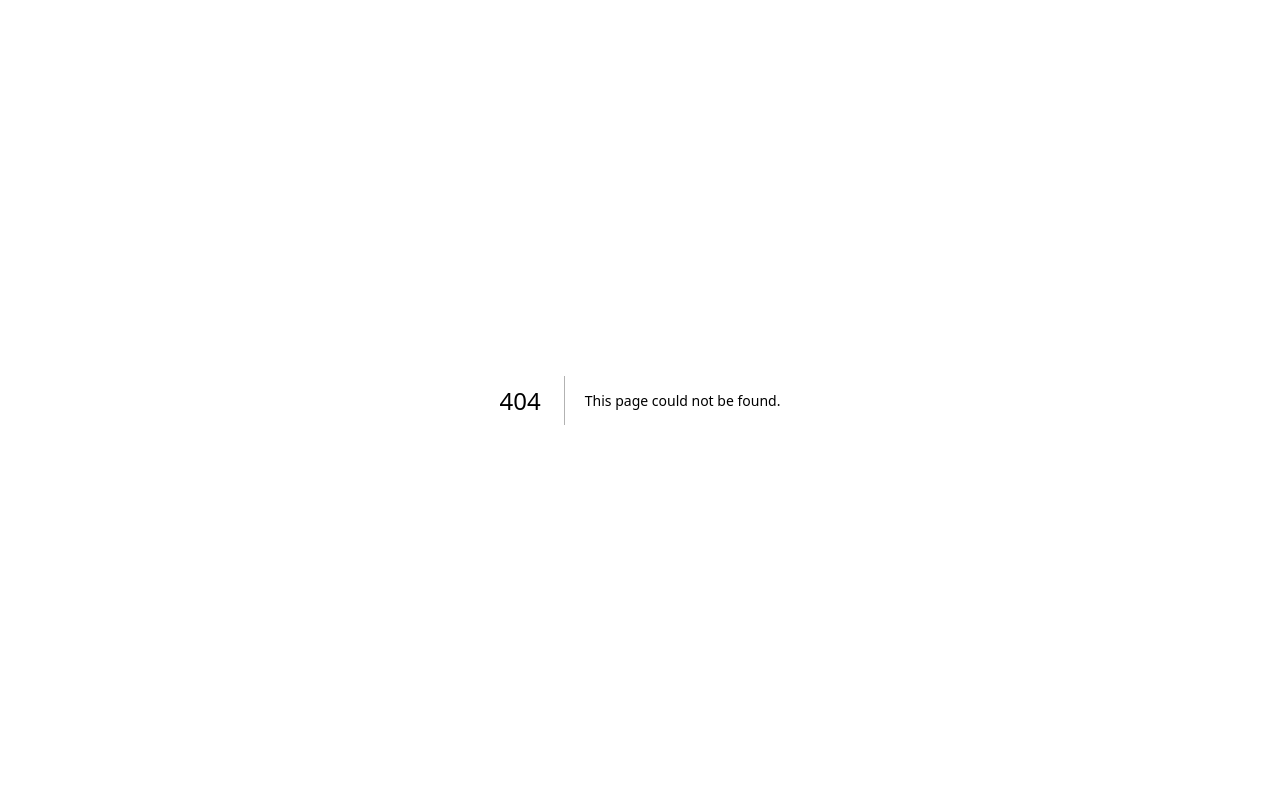
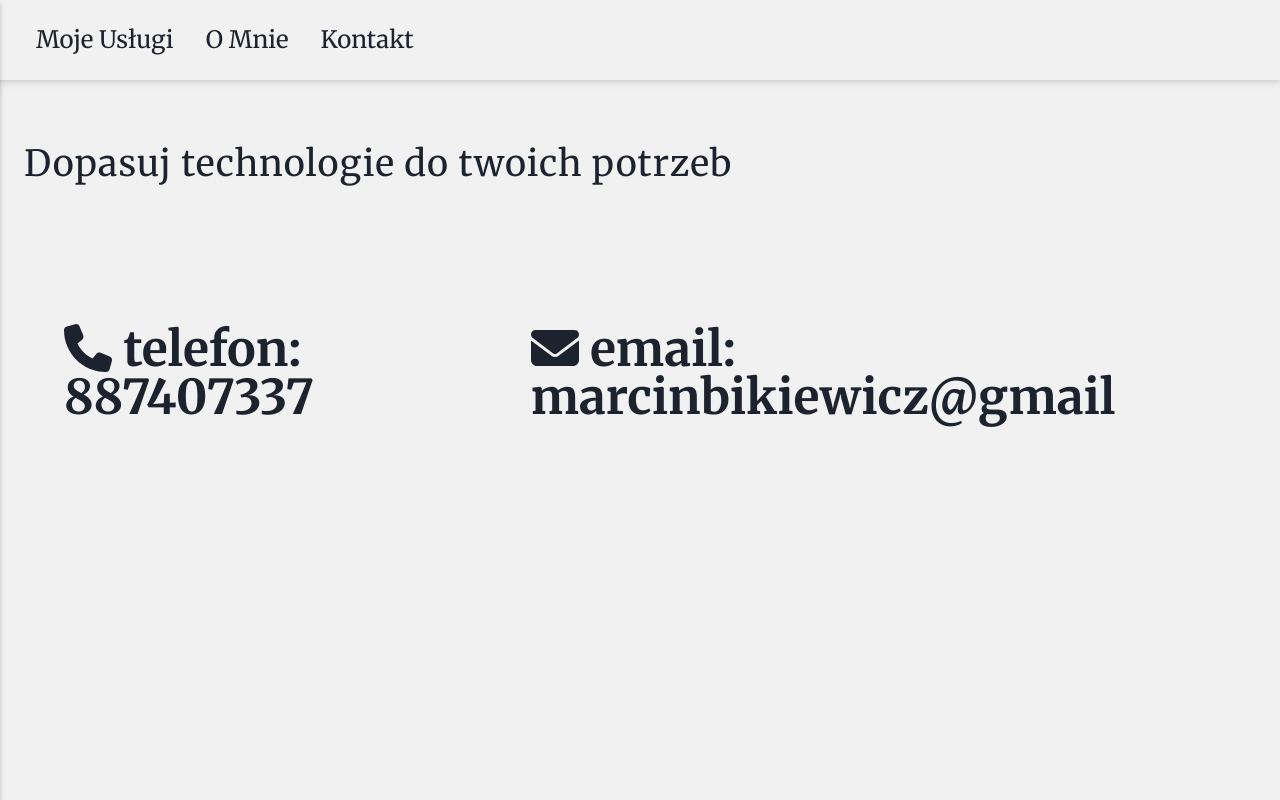
Before and after one commit to marcinbik/Cv2, a Next.js app in the folder front/: page /services in a window 1280 px wide. Before the commit this address had no page. Built offline with nearby package versions, Linux system fonts and the light colour scheme.

Commit message:
Add new page

```diff
--- a/front/components/Navbar.js
+++ b/front/components/Navbar.js
@@ -13,9 +13,9 @@ function MobileNav({open, setOpen}) {
                 <a className={`text-2xl  font-semibold `} href="/">MB</a>
             </div>
             <div className={`flex flex-col mx-20`}>
-            <a className="text-2xl hover:border-solid p-2 text-center hover:border-2 font-medium my-4" href="/Projects" onClick={()=> setTimeout(()=> {setOpen(!open)},100)}>Moje Usługi</a>
-                <a className="text-2xl p-2 text-center  hover:border-2 fonnt-medium my-4" href="/About" onClick={()=> setTimeout(()=> {setOpen(!open)},100)}>O Mnie</a>
-                <a className="text-2xl p-2 text-center hover:border-2 fonnt-medium my-4" href="/Contact" onClick={()=> setTimeout(()=> {setOpen(!open)},100)}>Kontakt</a>
+            <a className="text-2xl hover:border-solid p-2 text-center hover:border-2 font-medium my-4" href="/services" onClick={()=> setTimeout(()=> {setOpen(!open)},100)}>Moje Usługi</a>
+                <a className="text-2xl p-2 text-center  hover:border-2 fonnt-medium my-4" href="/about" onClick={()=> setTimeout(()=> {setOpen(!open)},100)}>O Mnie</a>
+                <a className="text-2xl p-2 text-center hover:border-2 fonnt-medium my-4" href="/contact" onClick={()=> setTimeout(()=> {setOpen(!open)},100)}>Kontakt</a>
 
             </div>
         </div>
@@ -40,13 +40,13 @@ export default function Navbar(){
 
             <div className="hidden md:sticky w-[90vh] text-2xl  md:flex ">
 
-                <NavLink to="/Projects">
+                <NavLink to="/services">
                    <p className="hover:text-[#17181B]  "> Moje Usługi</p>
                 </NavLink>
-                <NavLink to="/About">
+                <NavLink to="/about">
                 <p className="hover:text-[#17181B] "> O Mnie</p>
                 </NavLink>
-                <NavLink to="/Contact">
+                <NavLink to="/contact">
                 <p className="hover:text-[#17181B] "> Kontakt</p>
                 </NavLink>
             </div>
--- a/front/components/Title.js
+++ b/front/components/Title.js
@@ -1,8 +1,8 @@
 
-export default function Title(){
+export default function Title({title}){
     return(
 
-        <h1 className="text-[#1D232E] tracking-wide leading-10 my-10 text-4xl p-6">Nowoczesne Aplikacje Dla twojej Firmy</h1>
+        <h1 className="text-[#1D232E] tracking-wide leading-10 my-10 text-4xl p-6">{title}</h1>
 
     )
 }
--- a/front/pages/index.js
+++ b/front/pages/index.js
@@ -16,7 +16,7 @@ export default function Home() {
       <Head/>
     <Navbar/>
       <div className='2xl:w-[60vw] xl:pl-[80em]'>
-    <Title/>
+    <Title title={"Nowoczesne Aplikacje Dla twojej Firmy"}/>
     <Hero />
     <Cto/>
     <Contact/>
--- /dev/null
+++ b/front/pages/services.js
@@ -0,0 +1,19 @@
+import Navbar from "../components/Navbar"
+import Contact from "../components/Contact"
+import Title from "../components/Title"
+export default function Services()
+{
+    return(
+        <>
+        <Navbar/>
+        <Title title={"Dopasuj technologie do twoich potrzeb "}/>
+
+
+
+
+        <Contact/>
+        </>
+
+
+    )
+}
```
Also changed, not shown: front/components/Card.js (added).
